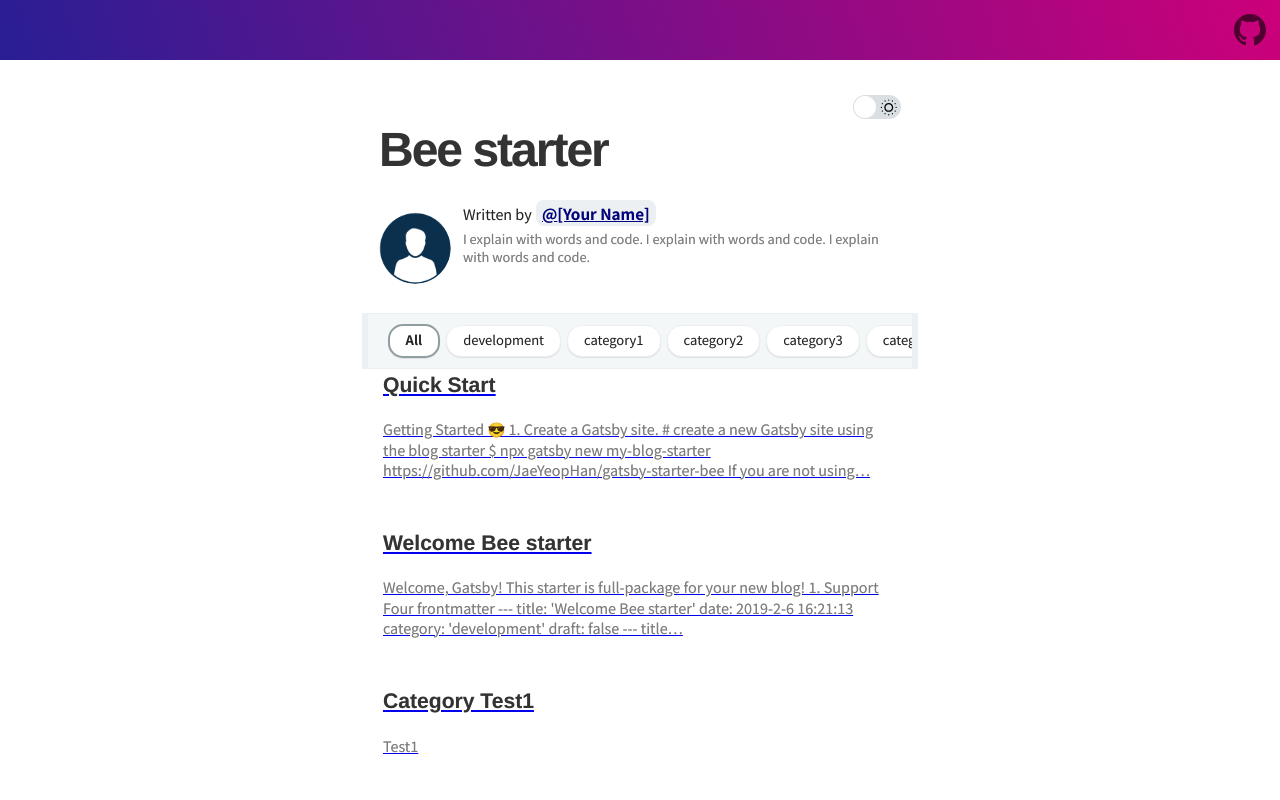
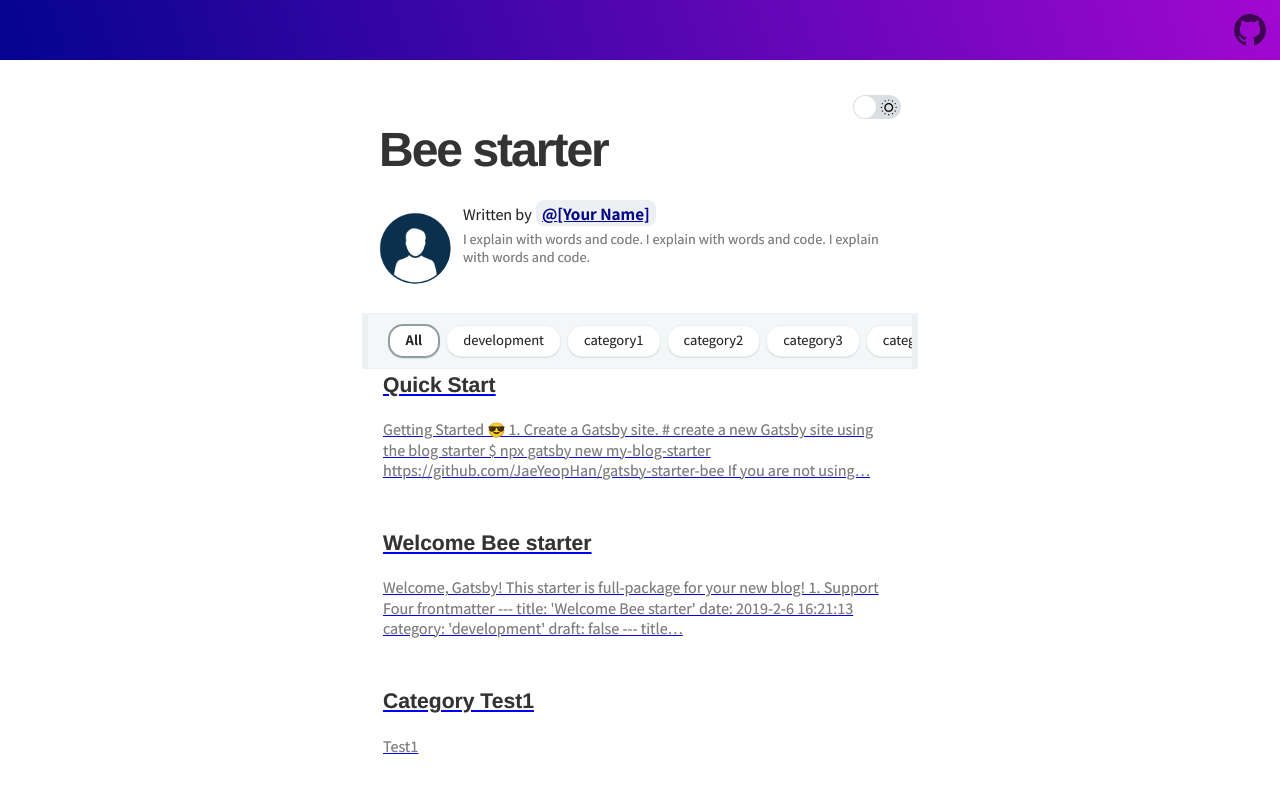
Before and after one commit to iamjunsulee/blogtest, a Gatsby site: page / in a window 1280 px wide. Shown: the top 800 px of the page. Built offline with nearby package versions, Linux system fonts and the light colour scheme; Gatsby itself is replaced by a stand-in of ours; some packages are replaced by stand-ins of ours; what typography-theme-github would draw is missing.

Commit message:
style : 다크/라이트 모드 관련 폰트 및 색상 수정

```diff
--- a/src/components/elements/hr/index.scss
+++ b/src/components/elements/hr/index.scss
@@ -2,7 +2,6 @@
 
 .custom-hr {
   margin: 64px;
-  background: $theme-gradient;
   border: none;
   height: 2px;
 }
--- a/src/components/top/index.scss
+++ b/src/components/top/index.scss
@@ -4,7 +4,6 @@
   position: relative;
   width: 100%;
   height: 60px;
-  background: $theme-gradient;
 
   .link {
     display: inline-block;
--- a/src/styles/dark-theme.scss
+++ b/src/styles/dark-theme.scss
@@ -3,6 +3,13 @@
     text-shadow: $dark-text-shadow;
     color: $dark-light-font-color;
 
+    .top {
+        background: $dark-theme-gradient
+    }
+
+    .custom-hr {
+        background: $dark-theme-gradient
+    }
     // home
     .home-header {
         color: $dark-light-font-color;
@@ -12,9 +19,11 @@
         .author-name-content {
             background-color: $dark-category-border-color;
         }
+
         .author-introduction {
             color: $dark-middle-font-color;
         }
+
         a {
             color: $dark-link-color;
         }
@@ -26,18 +35,22 @@
         border-right: 6px solid $dark-category-border-color;
         border-left: 6px solid $dark-category-border-color;
         background-color: $dark-category-background-color;
+
         .item {
             border: 1px solid $dark-category-border-color;
             background-color: $dark-category-item-color;
             -webkit-box-shadow: 0px 1px 1px rgba(255, 255, 255, 0.1);
             box-shadow: 0px 1px 1px rgba(255, 255, 255, 0.1);
+
             a {
                 color: $dark-category-text-color;
             }
+
             &[aria-selected='true'] {
                 border: 2px solid $dark-category-highlight-border-color;
                 font-weight: bolder;
             }
+
             &[aria-selected='true'] a {
                 color: $dark-category-highlight-text-color;
             }
@@ -48,9 +61,11 @@
         h3 {
             color: $dark-light-font-color;
         }
+
         p {
             color: $dark-middle-font-color;
         }
+
         &:hover {
             text-shadow: $dark-hover-text-shadow;
         }
@@ -58,11 +73,11 @@
 
     .footer {
         color: $dark-middle-font-color;
+
         a {
             color: $dark-lightest-font-color;
         }
     }
-
     // post
     blockquote {
         border-left: 4px solid rgba(255, 255, 255, 0.822);
@@ -79,6 +94,7 @@
             color: $navigator-text-color;
         }
     }
+
     td {
         border-bottom: 1px solid #eee;
     }
--- a/src/styles/light-theme.scss
+++ b/src/styles/light-theme.scss
@@ -1,6 +1,14 @@
 body.light {
     background-color: $light-background-color;
     text-shadow: $light-text-shadow;
+
+    .top {
+        background: $light-theme-gradient
+    }
+
+    .custom-hr {
+        background: $light-theme-gradient
+    }
 
     // home
     .home-header {
@@ -11,9 +19,11 @@
         .author-name-content {
             background-color: $light-category-border-color;
         }
+
         .author-introduction {
             color: $middle-gray;
         }
+
         a {
             color: $light-link-color;
         }
@@ -25,18 +35,22 @@
         border-right: 6px solid $light-category-border-color;
         border-left: 6px solid $light-category-border-color;
         background-color: $light-category-background-color;
+
         .item {
             border: 1px solid $light-category-border-color;
             background-color: $light-category-item-color;
             -webkit-box-shadow: 0px 1px 1px rgba(0, 0, 0, 0.1);
             box-shadow: 0px 1px 1px rgba(0, 0, 0, 0.1);
+
             a {
                 color: $light-category-text-color;
             }
+
             &[aria-selected='true'] {
                 border: 2px solid $light-category-highlight-border-color;
                 font-weight: bolder;
             }
+
             &[aria-selected='true'] a {
                 color: $light-category-highlight-text-color;
             }
@@ -47,9 +61,11 @@
         h3 {
             color: $dark-gray;
         }
+
         p {
             color: $middle-gray;
         }
+
         &:hover {
             text-shadow: $light-hover-text-shadow;
         }
@@ -57,11 +73,11 @@
 
     .footer {
         color: $light-gray;
+
         a {
             color: $dark-gray;
         }
     }
-
     // post
     .navigator {
         a {
--- a/src/styles/variables.scss
+++ b/src/styles/variables.scss
@@ -1,5 +1,6 @@
 // app
-$theme-gradient: linear-gradient(72deg, #291e95, #cc007a);
+$light-theme-gradient: linear-gradient(72deg, #04048f, #a208d1);
+$dark-theme-gradient: linear-gradient(72deg, #ebb93b, #f51b1b);
 $top-header-text-color: #fff;
 
 /**
@@ -13,7 +14,7 @@
 
 // index
 $dimmed-color: #eef5db;
-$light-link-color: #000080;
+$light-link-color: #04048f;
 $dark-gray: #333;
 $middle-gray: #7d7d7d;
 $light-gray: #aaa;
@@ -39,7 +40,7 @@
  * @dark theme
  */
 $dark-background-color: #282c35;
-$dark-link-color: #bb72ec;
+$dark-link-color: #ebb93b;
 
 $dark-lightest-font-color: #fff;
 $dark-light-font-color: #eeeeee;
```
Lines whose indentation alone changed are shown as unchanged.
